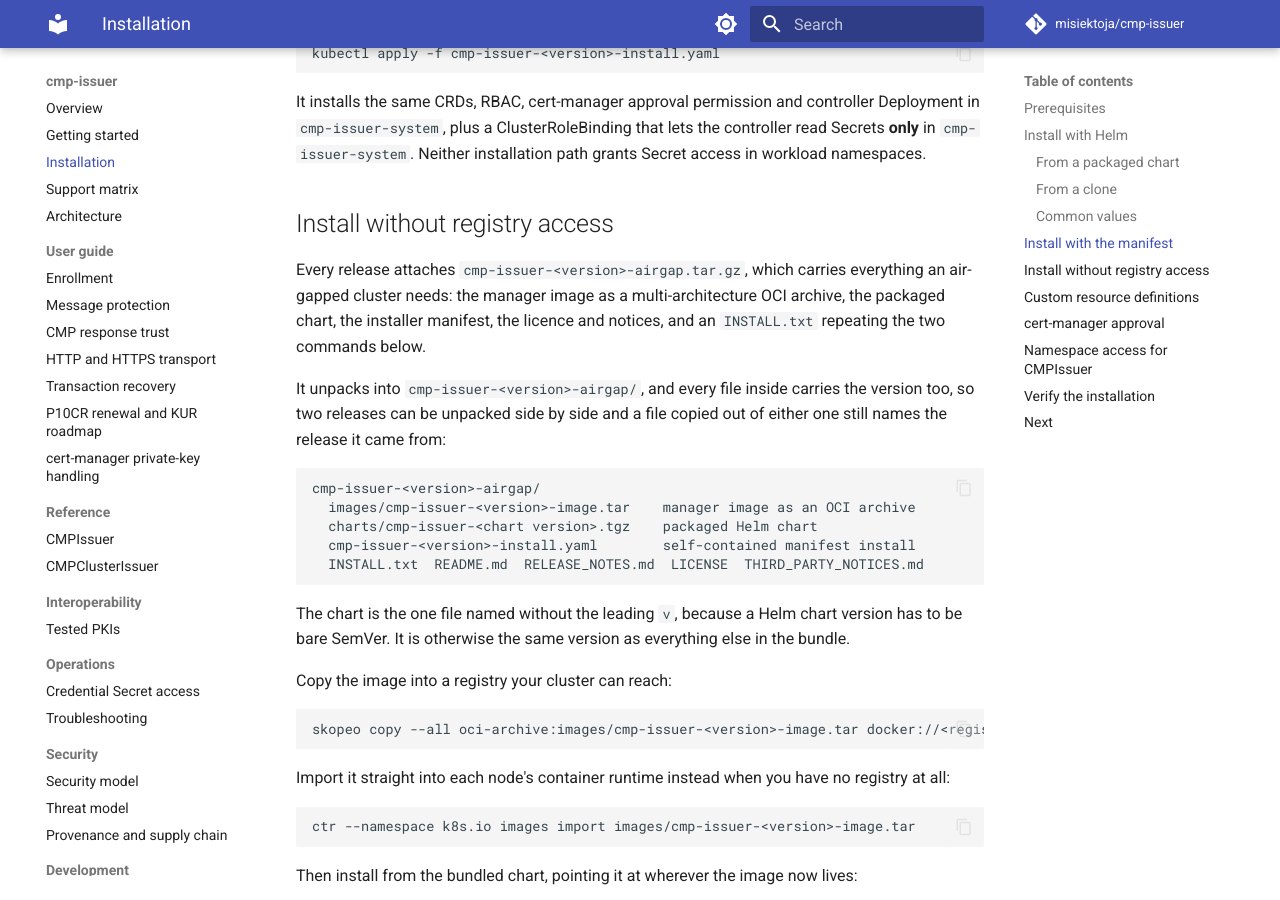
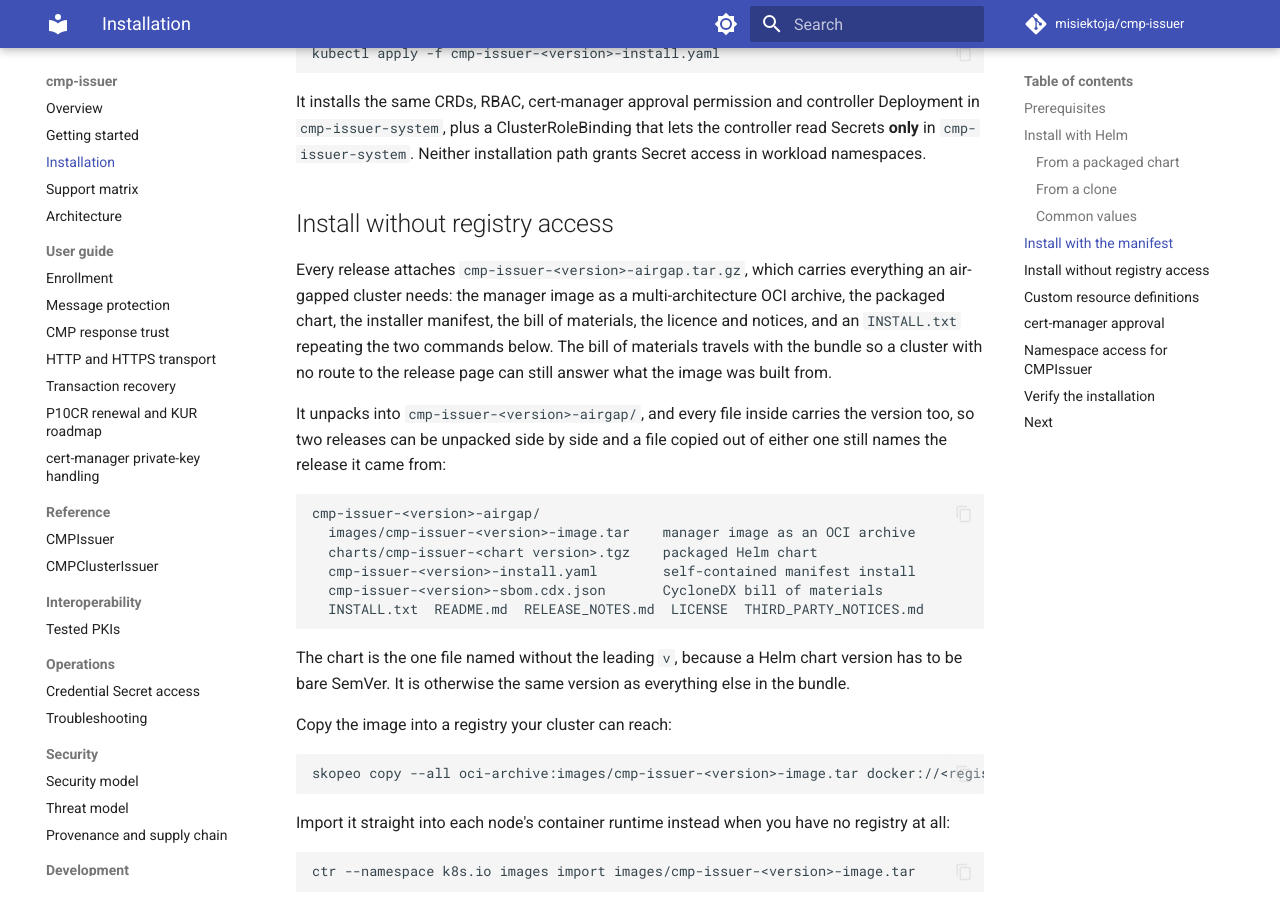
Before and after one commit to misiektoja/cmp-issuer, an MkDocs documentation site: the page built from docs/installation.md, in a window 1280 px wide and 900 px high, scrolled down 2136 px. Built offline with MkDocs 1.6.1 and Material for MkDocs 9.7.7, drawn with Linux system fonts in a browser that asks for light colours; comment, search, counter and statistics services are not loaded.

Commit message:
docs: list the bill of materials among the air-gapped bundle contents

````diff
--- a/docs/installation.md
+++ b/docs/installation.md
@@ -80,7 +80,9 @@
 
 Every release attaches `cmp-issuer-<version>-airgap.tar.gz`, which carries everything an air-gapped
 cluster needs: the manager image as a multi-architecture OCI archive, the packaged chart, the installer
-manifest, the licence and notices, and an `INSTALL.txt` repeating the two commands below.
+manifest, the bill of materials, the licence and notices, and an `INSTALL.txt` repeating the two
+commands below. The bill of materials travels with the bundle so a cluster with no route to the release
+page can still answer what the image was built from.
 
 It unpacks into `cmp-issuer-<version>-airgap/`, and every file inside carries the version too, so two
 releases can be unpacked side by side and a file copied out of either one still names the release it
@@ -91,6 +93,7 @@
   images/cmp-issuer-<version>-image.tar    manager image as an OCI archive
   charts/cmp-issuer-<chart version>.tgz    packaged Helm chart
   cmp-issuer-<version>-install.yaml        self-contained manifest install
+  cmp-issuer-<version>-sbom.cdx.json       CycloneDX bill of materials
   INSTALL.txt  README.md  RELEASE_NOTES.md  LICENSE  THIRD_PARTY_NOTICES.md
 ```
 
````
